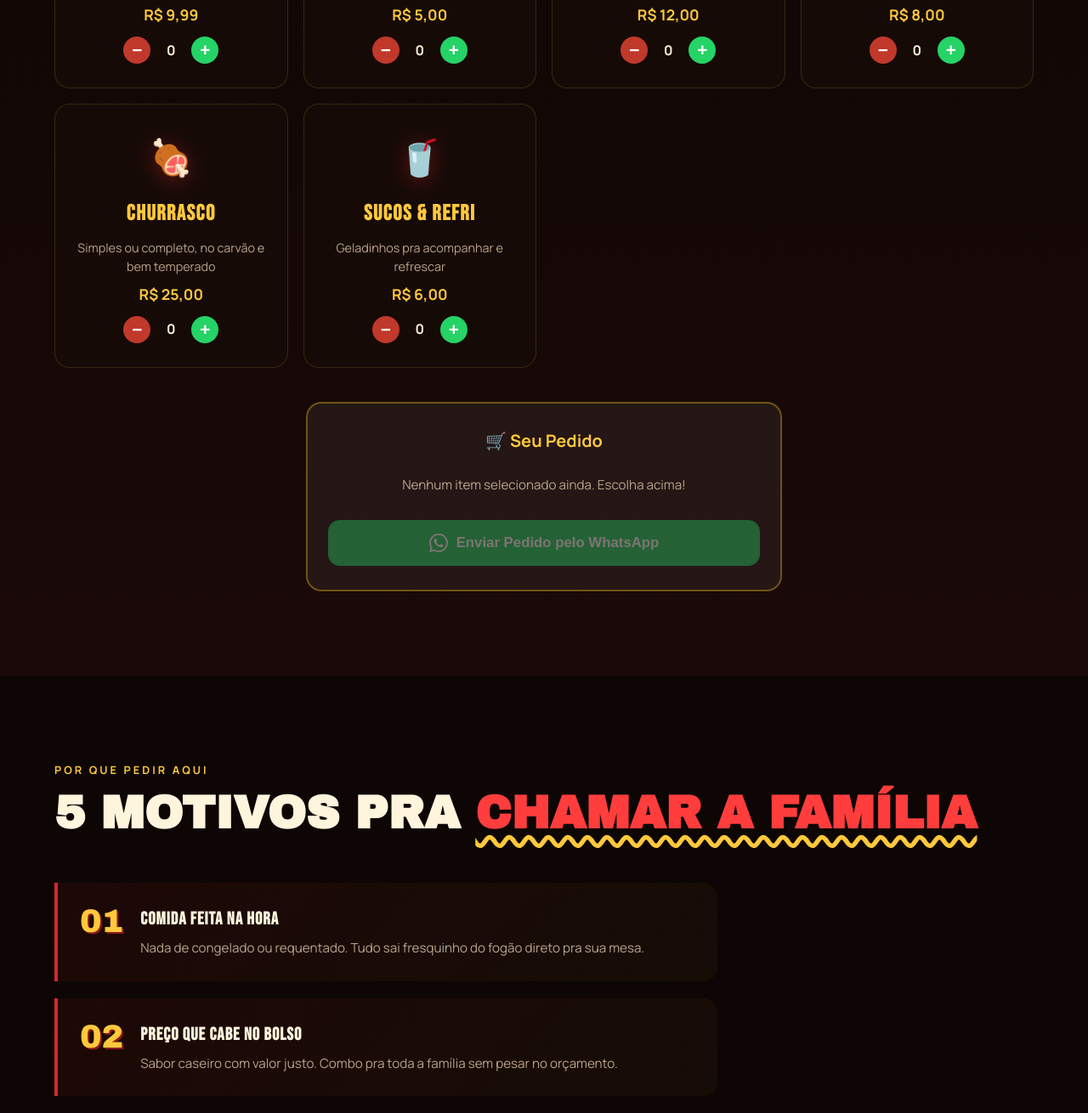
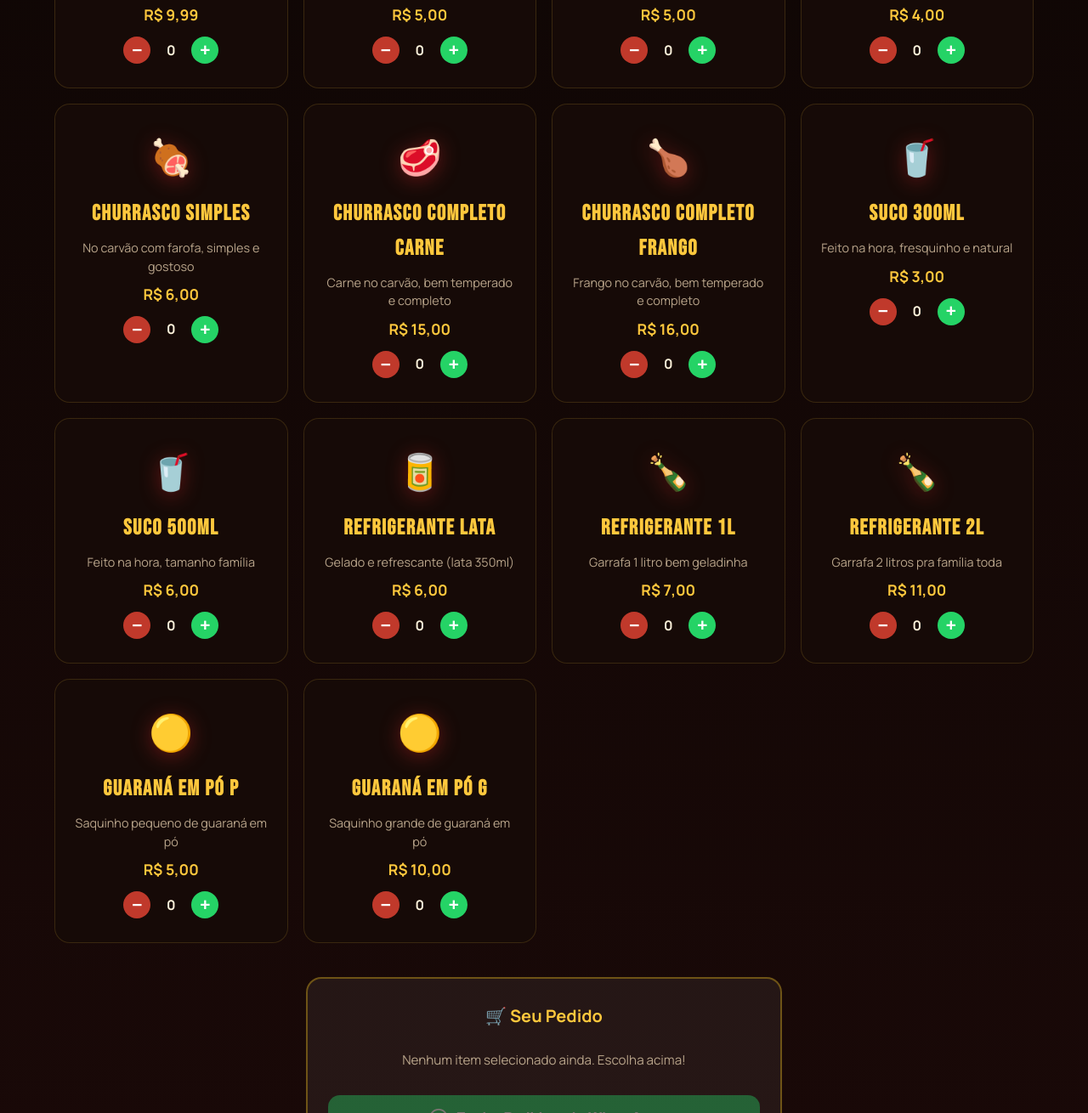
Before and after one commit to claudtrampos-sudo/lanche-da-familia, a plain HTML site: page index.html in a window 1280 px wide. Shown: the part 1250-2560 px from the top of the page at 85% size. Drawn offline with Linux system fonts and the light colour scheme.

Commit message:
Atualiza preços e expande cardápio: bolo, pudim, churrasco, sucos, refri e guaraná
Updated menu item prices and descriptions for various food and drink items.

```diff
--- a/index.html
+++ b/index.html
@@ -483,7 +483,7 @@
         <span class="menu-icon">🎂</span>
         <h3>Bolos</h3>
         <p>Caseiros, fofinhos, do jeito que a vovó fazia</p>
-        <span class="item-price">R$ 12,00</span>
+        <span class="item-price">R$ 5,00</span>
         <div class="item-controls">
           <button class="qty-btn minus" data-id="bolo">−</button>
           <span class="qty-display" data-id="bolo">0</span>
@@ -494,7 +494,7 @@
         <span class="menu-icon">🍮</span>
         <h3>Pudim</h3>
         <p>Cremoso, com calda dourada e zero furinho</p>
-        <span class="item-price">R$ 8,00</span>
+        <span class="item-price">R$ 4,00</span>
         <div class="item-controls">
           <button class="qty-btn minus" data-id="pudim">−</button>
           <span class="qty-display" data-id="pudim">0</span>
@@ -503,24 +503,112 @@
       </div>
       <div class="menu-card">
         <span class="menu-icon">🍖</span>
-        <h3>Churrasco</h3>
-        <p>Simples ou completo, no carvão e bem temperado</p>
-        <span class="item-price">R$ 25,00</span>
+        <h3>Churrasco Simples</h3>
+        <p>No carvão com farofa, simples e gostoso</p>
+        <span class="item-price">R$ 6,00</span>
         <div class="item-controls">
-          <button class="qty-btn minus" data-id="churrasco">−</button>
-          <span class="qty-display" data-id="churrasco">0</span>
-          <button class="qty-btn plus" data-id="churrasco">+</button>
+          <button class="qty-btn minus" data-id="churrasco_simples">−</button>
+          <span class="qty-display" data-id="churrasco_simples">0</span>
+          <button class="qty-btn plus" data-id="churrasco_simples">+</button>
+        </div>
+      </div>
+      <div class="menu-card">
+        <span class="menu-icon">🥩</span>
+        <h3>Churrasco Completo Carne</h3>
+        <p>Carne no carvão, bem temperado e completo</p>
+        <span class="item-price">R$ 15,00</span>
+        <div class="item-controls">
+          <button class="qty-btn minus" data-id="churrasco_carne">−</button>
+          <span class="qty-display" data-id="churrasco_carne">0</span>
+          <button class="qty-btn plus" data-id="churrasco_carne">+</button>
+        </div>
+      </div>
+      <div class="menu-card">
+        <span class="menu-icon">🍗</span>
+        <h3>Churrasco Completo Frango</h3>
+        <p>Frango no carvão, bem temperado e completo</p>
+        <span class="item-price">R$ 16,00</span>
+        <div class="item-controls">
+          <button class="qty-btn minus" data-id="churrasco_frango">−</button>
+          <span class="qty-display" data-id="churrasco_frango">0</span>
+          <button class="qty-btn plus" data-id="churrasco_frango">+</button>
         </div>
       </div>
       <div class="menu-card">
         <span class="menu-icon">🥤</span>
-        <h3>Sucos &amp; Refri</h3>
-        <p>Geladinhos pra acompanhar e refrescar</p>
+        <h3>Suco 300ml</h3>
+        <p>Feito na hora, fresquinho e natural</p>
+        <span class="item-price">R$ 3,00</span>
+        <div class="item-controls">
+          <button class="qty-btn minus" data-id="suco_300">−</button>
+          <span class="qty-display" data-id="suco_300">0</span>
+          <button class="qty-btn plus" data-id="suco_300">+</button>
+        </div>
+      </div>
+      <div class="menu-card">
+        <span class="menu-icon">🥤</span>
+        <h3>Suco 500ml</h3>
+        <p>Feito na hora, tamanho família</p>
         <span class="item-price">R$ 6,00</span>
         <div class="item-controls">
-          <button class="qty-btn minus" data-id="suco">−</button>
-          <span class="qty-display" data-id="suco">0</span>
-          <button class="qty-btn plus" data-id="suco">+</button>
+          <button class="qty-btn minus" data-id="suco_500">−</button>
+          <span class="qty-display" data-id="suco_500">0</span>
+          <button class="qty-btn plus" data-id="suco_500">+</button>
+        </div>
+      </div>
+      <div class="menu-card">
+        <span class="menu-icon">🥫</span>
+        <h3>Refrigerante Lata</h3>
+        <p>Gelado e refrescante (lata 350ml)</p>
+        <span class="item-price">R$ 6,00</span>
+        <div class="item-controls">
+          <button class="qty-btn minus" data-id="refri_lata">−</button>
+          <span class="qty-display" data-id="refri_lata">0</span>
+          <button class="qty-btn plus" data-id="refri_lata">+</button>
+        </div>
+      </div>
+      <div class="menu-card">
+        <span class="menu-icon">🍾</span>
+        <h3>Refrigerante 1L</h3>
+        <p>Garrafa 1 litro bem geladinha</p>
+        <span class="item-price">R$ 7,00</span>
+        <div class="item-controls">
+          <button class="qty-btn minus" data-id="refri_1l">−</button>
+          <span class="qty-display" data-id="refri_1l">0</span>
+          <button class="qty-btn plus" data-id="refri_1l">+</button>
+        </div>
+      </div>
+      <div class="menu-card">
+        <span class="menu-icon">🍾</span>
+        <h3>Refrigerante 2L</h3>
+        <p>Garrafa 2 litros pra família toda</p>
+        <span class="item-price">R$ 11,00</span>
+        <div class="item-controls">
+          <button class="qty-btn minus" data-id="refri_2l">−</button>
+          <span class="qty-display" data-id="refri_2l">0</span>
+          <button class="qty-btn plus" data-id="refri_2l">+</button>
+        </div>
+      </div>
+      <div class="menu-card">
+        <span class="menu-icon">🟡</span>
+        <h3>Guaraná em Pó P</h3>
+        <p>Saquinho pequeno de guaraná em pó</p>
+        <span class="item-price">R$ 5,00</span>
+        <div class="item-controls">
+          <button class="qty-btn minus" data-id="guarana_p">−</button>
+          <span class="qty-display" data-id="guarana_p">0</span>
+          <button class="qty-btn plus" data-id="guarana_p">+</button>
+        </div>
+      </div>
+      <div class="menu-card">
+        <span class="menu-icon">🟡</span>
+        <h3>Guaraná em Pó G</h3>
+        <p>Saquinho grande de guaraná em pó</p>
+        <span class="item-price">R$ 10,00</span>
+        <div class="item-controls">
+          <button class="qty-btn minus" data-id="guarana_g">−</button>
+          <span class="qty-display" data-id="guarana_g">0</span>
+          <button class="qty-btn plus" data-id="guarana_g">+</button>
         </div>
       </div>
     </div>
@@ -616,12 +704,20 @@
 <script>
   // Dados dos itens do cardápio
   var menuItemsData = {
-    sanduiche: { name: 'Sanduíches',   price: 9.99  },
-    salgado:   { name: 'Salgados',     price: 5.00  },
-    bolo:      { name: 'Bolos',        price: 12.00 },
-    pudim:     { name: 'Pudim',        price: 8.00  },
-    churrasco: { name: 'Churrasco',    price: 25.00 },
-    suco:      { name: 'Sucos & Refri', price: 6.00 }
+    sanduiche:          { name: 'Sanduíches',               price: 9.99  },
+    salgado:            { name: 'Salgados',                 price: 5.00  },
+    bolo:               { name: 'Bolos',                    price: 5.00  },
+    pudim:              { name: 'Pudim',                    price: 4.00  },
+    churrasco_simples:  { name: 'Churrasco Simples',        price: 6.00  },
+    churrasco_carne:    { name: 'Churrasco Completo Carne', price: 15.00 },
+    churrasco_frango:   { name: 'Churrasco Completo Frango',price: 16.00 },
+    suco_300:           { name: 'Suco 300ml',               price: 3.00  },
+    suco_500:           { name: 'Suco 500ml',               price: 6.00  },
+    refri_lata:         { name: 'Refrigerante Lata',        price: 6.00  },
+    refri_1l:           { name: 'Refrigerante 1L',          price: 7.00  },
+    refri_2l:           { name: 'Refrigerante 2L',          price: 11.00 },
+    guarana_p:          { name: 'Guaraná em Pó P',          price: 5.00  },
+    guarana_g:          { name: 'Guaraná em Pó G',          price: 10.00 }
   };
 
   var cart = {};
```
